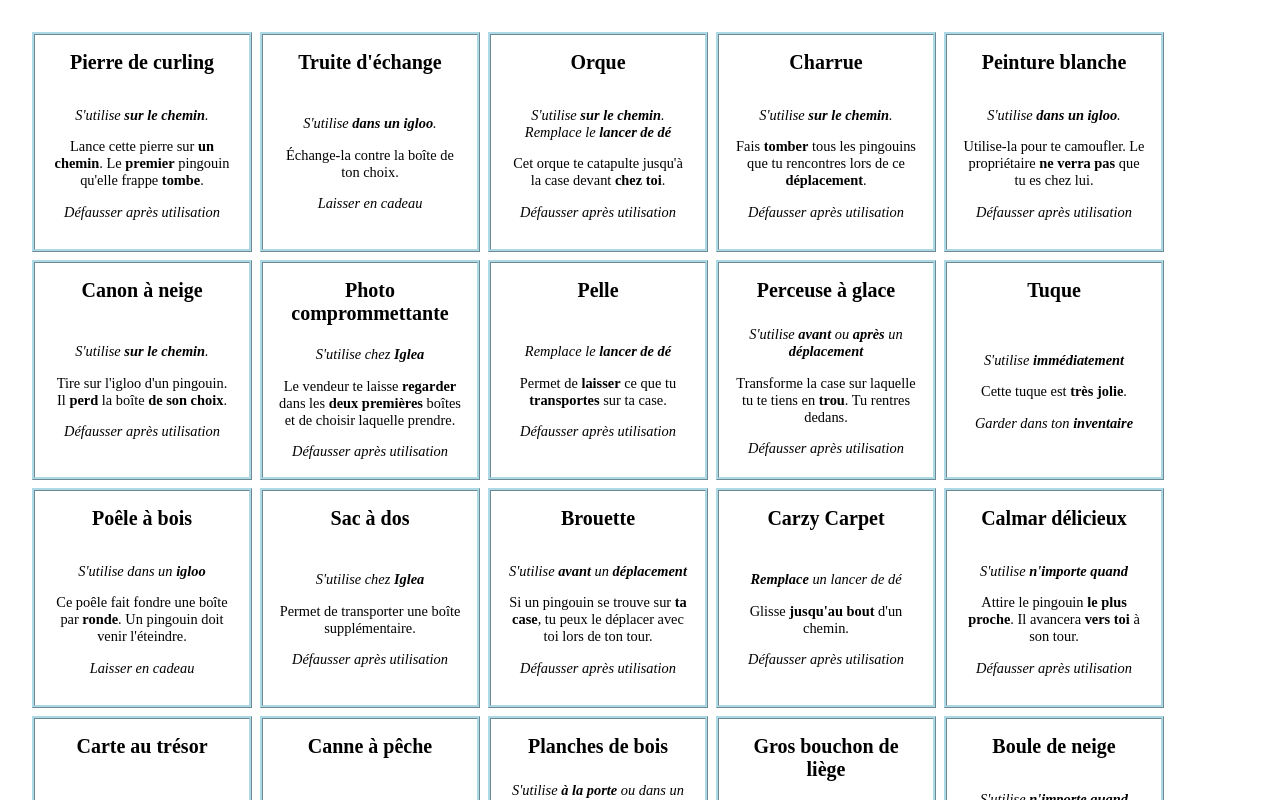
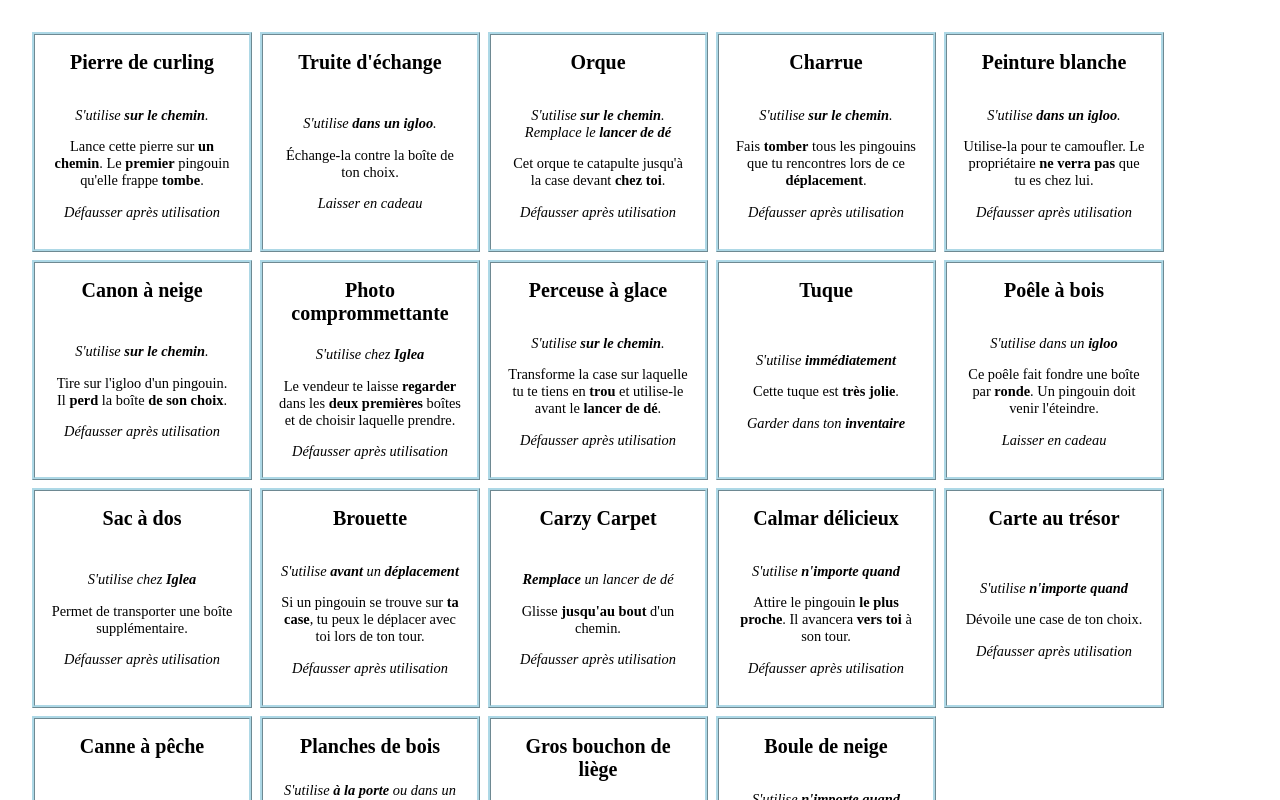
Before and after one commit to beaudry/pingouins-voleurs, a Preact app: page / in a window 1280 px wide. Shown: the top 800 px of the page. Built offline with nearby package versions, Linux system fonts and the light colour scheme; a web font is replaced by a local one.

Commit message:
Perceuse

```diff
--- a/src/app/motsCles.tsx
+++ b/src/app/motsCles.tsx
@@ -1,5 +1,6 @@
 const motsCles = {
   boite: "boîte",
+  lancerDeDe: "lancer de dé",
   tombe: "tombe",
   tomber: "tomber",
 };
--- a/src/app/outils.tsx
+++ b/src/app/outils.tsx
@@ -2,7 +2,6 @@ import { ComponentChildren } from "preact";
 import charrue from "../images/charrue.jfif";
 import canon from "../images/canon.jfif";
 import curling from "../images/curling.jfif";
-import pelle from "../images/pelle.jfif";
 import perceuse from "../images/perceuse.jfif";
 import tuque from "../images/tuque.jfif";
 import poele from "../images/poele.jfif";
@@ -152,47 +151,18 @@ const outils: Outil[] = [
     apresUtilisation: ressources.apresUtilisations.defausser,
     description: (
       <>
-        Permet de
-        {" "}
-        <strong>laisser</strong>
-        {" "}
-        ce que tu
-        {" "}
-        <strong>transportes</strong>
-        {" "}
-        sur ta case.
-      </>
-    ),
-    image: pelle,
-    momentUtilisation: ressources.endroitsUtilisation.apresDeplacement,
-    nom: "Pelle",
-  },
-  {
-    apresUtilisation: ressources.apresUtilisations.defausser,
-    description: (
-      <>
         Transforme la case sur laquelle tu te tiens en
         {" "}
         <strong>trou</strong>
-        . Tu rentres dedans.
+        {" "}
+        et utilise-le avant le
+        {" "}
+        <strong>{motsCles.lancerDeDe}</strong>
+        .
       </>
     ),
     image: perceuse,
-    momentUtilisation: (
-      <>
-        S'utilise
-        {" "}
-        <strong>avant</strong>
-        {" "}
-        ou
-        {" "}
-        <strong>après</strong>
-        {" "}
-        un
-        {" "}
-        <strong>déplacement</strong>
-      </>
-    ),
+    momentUtilisation: ressources.endroitsUtilisation.exterieur,
     nom: "Perceuse à glace",
   },
   {
--- a/src/app/ressources.tsx
+++ b/src/app/ressources.tsx
@@ -1,3 +1,5 @@
+import motsCles from "./motsCles";
+
 const ressources = {
   apresUtilisations: {
     defausser: "Défausser après utilisation",
@@ -9,7 +11,7 @@ const ressources = {
       <>
         Remplace le
         {" "}
-        <strong>lancer de dé</strong>
+        <strong>{motsCles.lancerDeDe}</strong>
       </>
     ),
     exterieur: (
```
